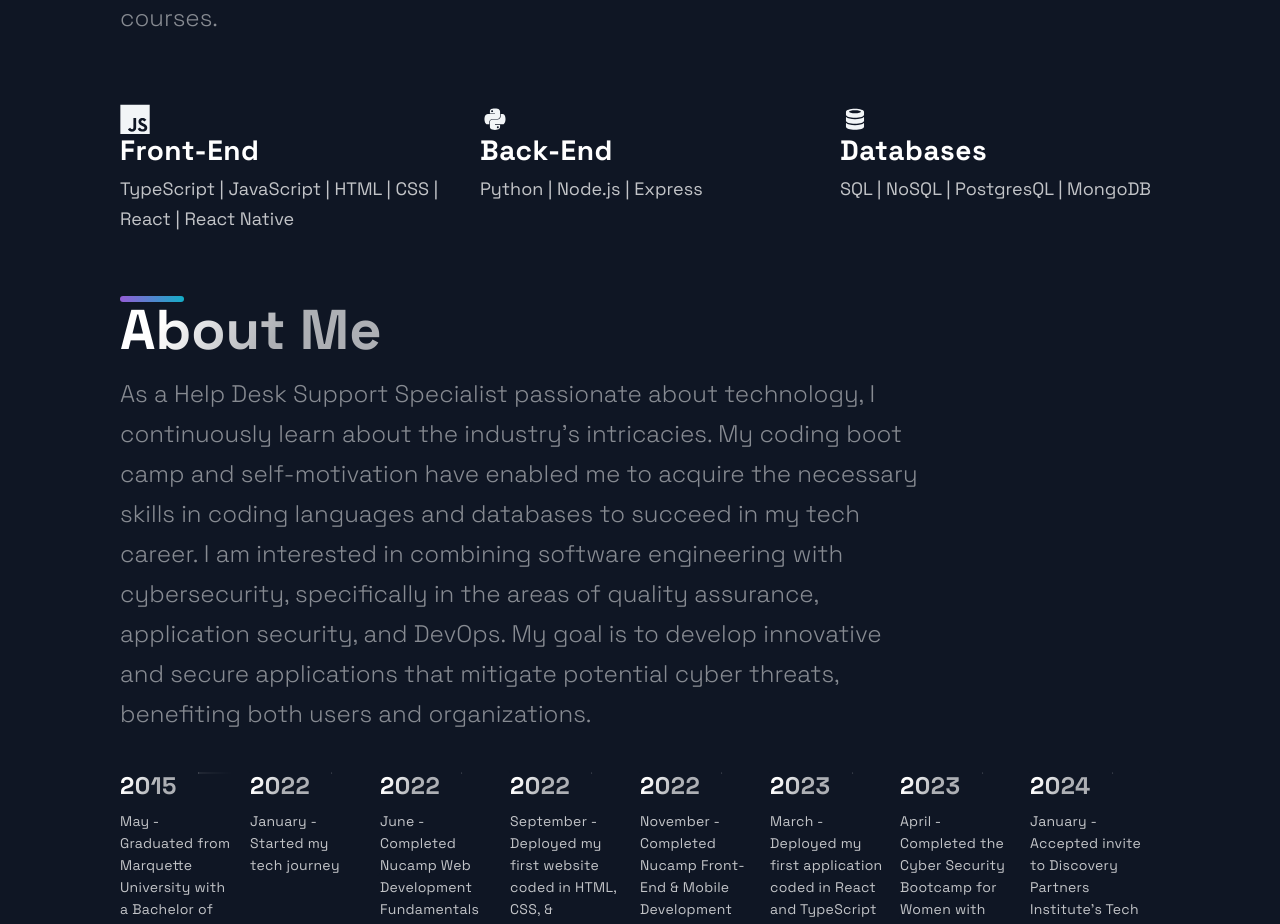
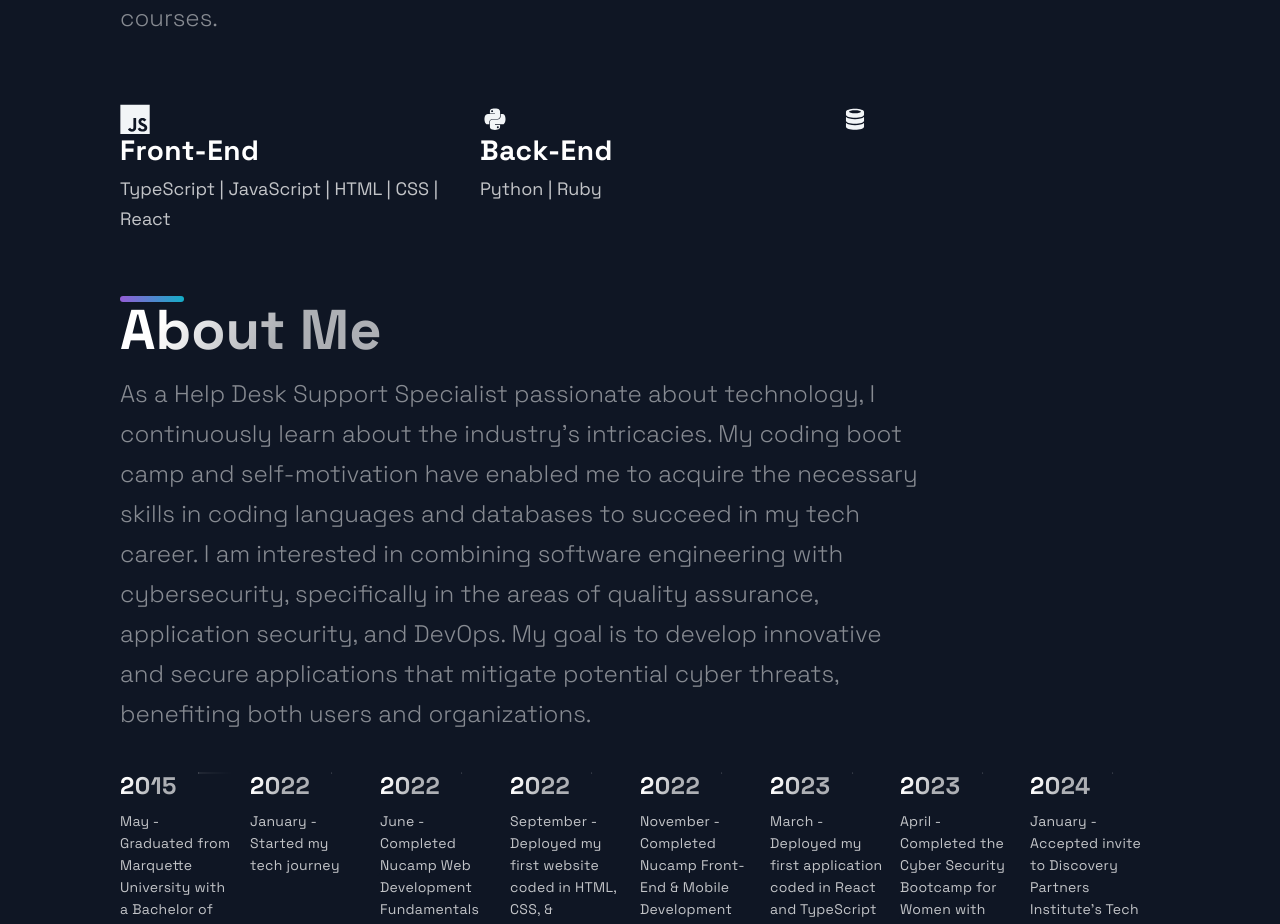
Before and after one commit to shay90210/new-portfolio-dev, a Next.js app: page / in a window 1280 px wide. Shown: the part 2480-3404 px from the top of the page. Built offline with nearby package versions, Linux system fonts and the light colour scheme.

Commit message:
Updated technologies

```diff
--- a/src/components/Technologies/Technologies.js
+++ b/src/components/Technologies/Technologies.js
@@ -17,7 +17,7 @@ const Technologies = () => (
         <ListContainer>
           <ListTitle>Front-End</ListTitle>
           <ListParagraph>
-            TypeScript | JavaScript | HTML | CSS | React | React Native
+            TypeScript | JavaScript | HTML | CSS | React
           </ListParagraph>
         </ListContainer>
       </ListItem>
@@ -26,16 +26,16 @@ const Technologies = () => (
         <ListContainer>
           <ListTitle>Back-End</ListTitle>
           <ListParagraph>
-            Python | Node.js | Express
+            Python | Ruby
           </ListParagraph>
         </ListContainer>
       </ListItem>
       <ListItem>
         <DiDatabase size='3rem' />
         <ListContainer>
-          <ListTitle>Databases</ListTitle>
+          <ListTitle> </ListTitle>
           <ListParagraph>
-            SQL | NoSQL | PostgresQL | MongoDB
+
           </ListParagraph>
         </ListContainer>
       </ListItem>
```
